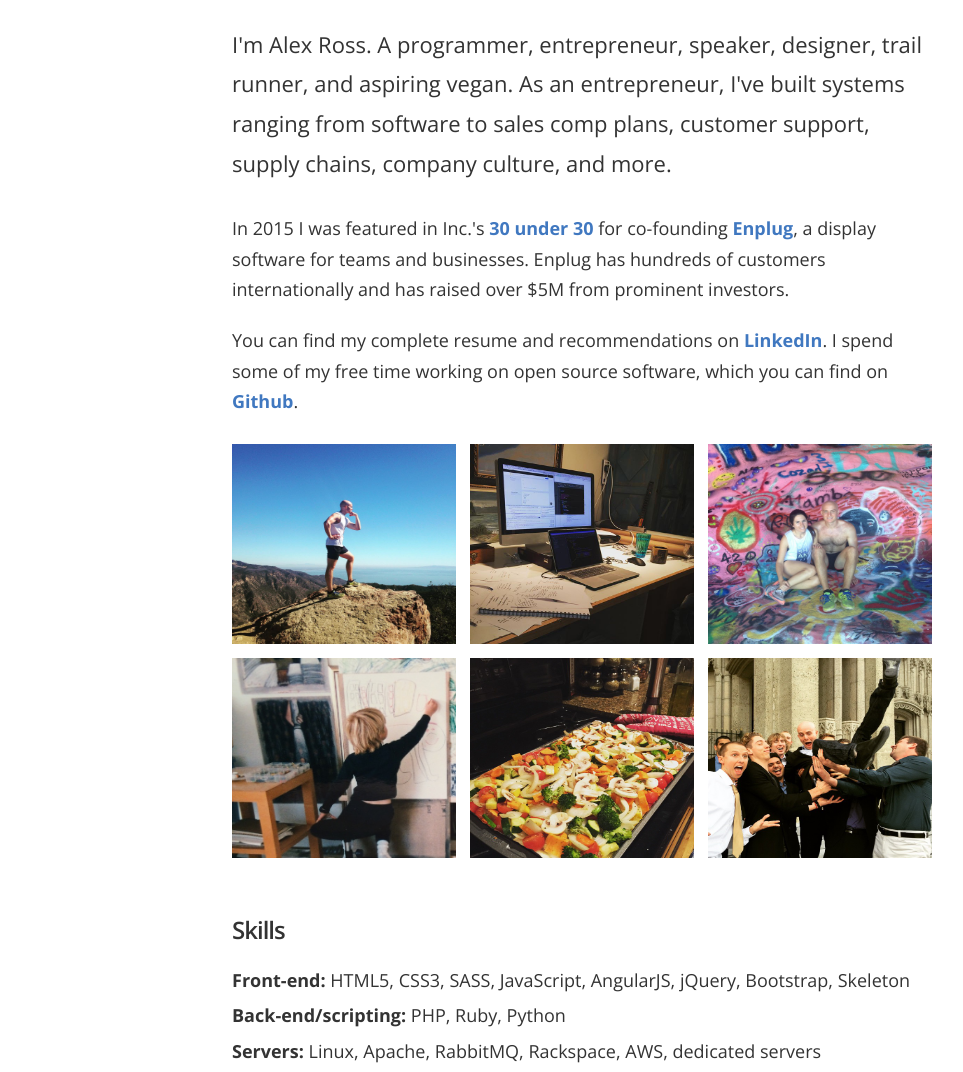
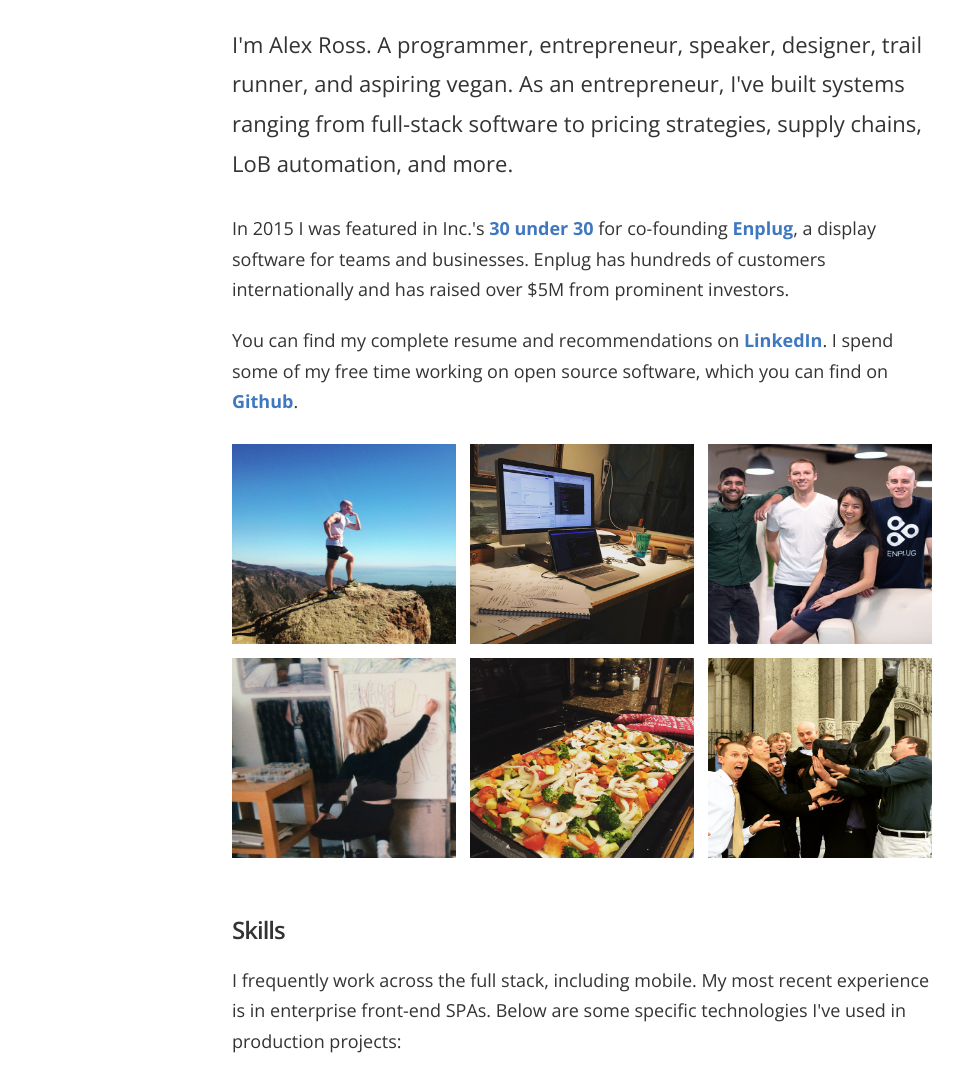
Before and after one commit to aleross/alexross.codes, a website: page about.html in a window 1280 px wide. Shown: the part 209-1281 px from the top of the page, without its empty margins (58-1021 px from the left). Drawn offline with nearby package versions, Linux system fonts and the light colour scheme.

Commit message:
Edit about page, shorten

```diff
--- a/about.html
+++ b/about.html
@@ -26,20 +26,21 @@
                     <div id="about">
                         <article class="twelve columns">
                             <h1>About</h1>
-                            <p class="opening">I'm Alex Ross. A programmer, entrepreneur, speaker, designer, trail runner, and aspiring vegan. As an entrepreneur, I've built systems ranging from software to sales comp plans, customer support, supply chains, company culture, and more.</p>
+                            <p class="opening">I'm Alex Ross. A programmer, entrepreneur, speaker, designer, trail runner, and aspiring vegan. As an entrepreneur, I've built systems ranging from full-stack software to pricing strategies, supply chains, LoB automation, and more.</p>
                             <p> In 2015 I was featured in Inc.'s <a href="https://enplug.com/blog/enplug-makes-inc-magazines-2015-30-under-30-list">30 under 30</a> for co-founding <a href="https://enplug.com">Enplug</a>, a display software for teams and businesses. Enplug has hundreds of customers internationally and has raised over $5M from prominent investors.</p>
                             <p>You can find my complete resume and recommendations on <a href="https://www.linkedin.com/in/alexross8">LinkedIn</a>. I spend some of my free time working on open source software, which you can find on <a href="https://github.com/aleross">Github</a>.</p>
                         </article>
                         <article id="photos" class="twelve columns">
                             <img src="/src/img/about/1.jpg">
                             <img src="/src/img/about/4.jpg">
-                            <img src="/src/img/about/2.jpg">
+                            <img src="/src/img/about/13.jpg">
                             <img src="/src/img/about/11.jpg">
                             <img src="/src/img/about/5.jpg">
                             <img src="/src/img/about/7.jpg">
                         </article>
                         <article id="skills" class="twelve columns">
                             <h2>Skills</h2>
+                            <p>I frequently work across the full stack, including mobile. My most recent experience is in enterprise front-end SPAs. Below are some specific technologies I've used in production projects:</p>
                             <p><strong>Front-end:</strong> HTML5, CSS3, SASS, JavaScript, AngularJS, jQuery, Bootstrap, Skeleton</p>
                             <p><strong>Back-end/scripting:</strong> PHP, Ruby, Python</p>
                             <p><strong>Servers:</strong> Linux, Apache, RabbitMQ, Rackspace, AWS, dedicated servers</p>
@@ -49,7 +50,7 @@
                             <p><strong>The Internet:</strong> DNS, HTTP, sockets, CDNs, LB, etc.</p>
                             <p><strong>Design:</strong> Adobe Photoshop & Illustrator</p>
                         </article>
-                        <article class="twelve columns">
+                        <!--    <article class="twelve columns">
         <h2>Background</h2>
         <p>I'm a self-taught programmer, and lifelong learner of all things.</p>
         <p>I taught myself to program my sophomore year of college. I started by reading the 5th edition (2006) of O'Reilly's <a href="http://shop.oreilly.com/product/9780596101992.do"><em>Javascript: The Definitive Guide</em></a> cover to cover over a few weeks. It was a sadistic way to start from scratch, but I didn't know any better and was persistent enough to make it through. Afterwards I built my first website (HTML & CSS) for fun, then volunteered to build a CMS (PHP & MySQL) for an on-campus organization, and soon after got my first programming gig as a web developer (Linux, Apache, PHP & MySQL).</p>
@@ -59,8 +60,7 @@
     </article>
     <article class="twelve columns">
         <h2>Community</h2>
-                            <p>I try to carve out time every month to spend on community-building.</p>
-                            <p><strong>CTO Forum:</strong> I'm currently one of seven advisors to the <a href="http://lactoforum.org/">LA CTO Forum</a>, the largest organization of CTOs in California (possibly the world!). It's a vibrate invite-only community that conducts monthly meetings and quarterly round tables. In October 2015 I gave a presentation on <a href="http://www.slideshare.net/AlexRoss14/angularjs-in-production-53533293">AngularJS in Production</a>.</p>
+        <p><strong>CTO Forum:</strong> I'm currently 1 of 7 advisors to the <a href="http://lactoforum.org/">LA CTO Forum</a>, the largest organization of CTOs in California (possibly the world!). It's a vibrate invite-only community that conducts monthly meetings and quarterly round tables. In October 2015 I gave a presentation on <a href="http://www.slideshare.net/AlexRoss14/angularjs-in-production-53533293">AngularJS in Production</a>.</p>
         <p><strong>UCLA VC Fund:</strong> Since 2014 I've been on the investment committee of the <a href="http://www.venturecapital.ucla.edu/">UCLA VC Fund</a>, where I help analyze companies for investment.</p>
     </article>
     <article class="twelve columns">
@@ -72,7 +72,7 @@
     <article class="twelve columns">
         <h2>Hobbies</h2>
         <p>I spend most of my free time programming. I also love reading science fiction and computer science <a href="/books">books</a>. I invest in my health to give myself the best chances of living a long life, so I get outside as much as I can: distance & trail running, hiking, and adventuring. I used to love video games, but programming has, for the most part, supplanted them in my life. I mostly listen to classical, rock, and electronic music. My favorite coding music is Lindsey Stirling and Glitchmob.</p>
-                        </article>
+    </article>-->
                     </div>
                 </section>
             </div>
--- a/src/sass/_about.scss
+++ b/src/sass/_about.scss
@@ -16,7 +16,7 @@
         }
     }
 
-    #skills p {
-        margin-bottom: 5px;
+    #skills p:not(:first-of-type) {
+        margin-bottom: 0;
     }
 }
```
Also changed, not shown: src/html/pages/about.html (+6 -6 lines), dist/index.css. Lines whose indentation alone changed are shown as unchanged.
